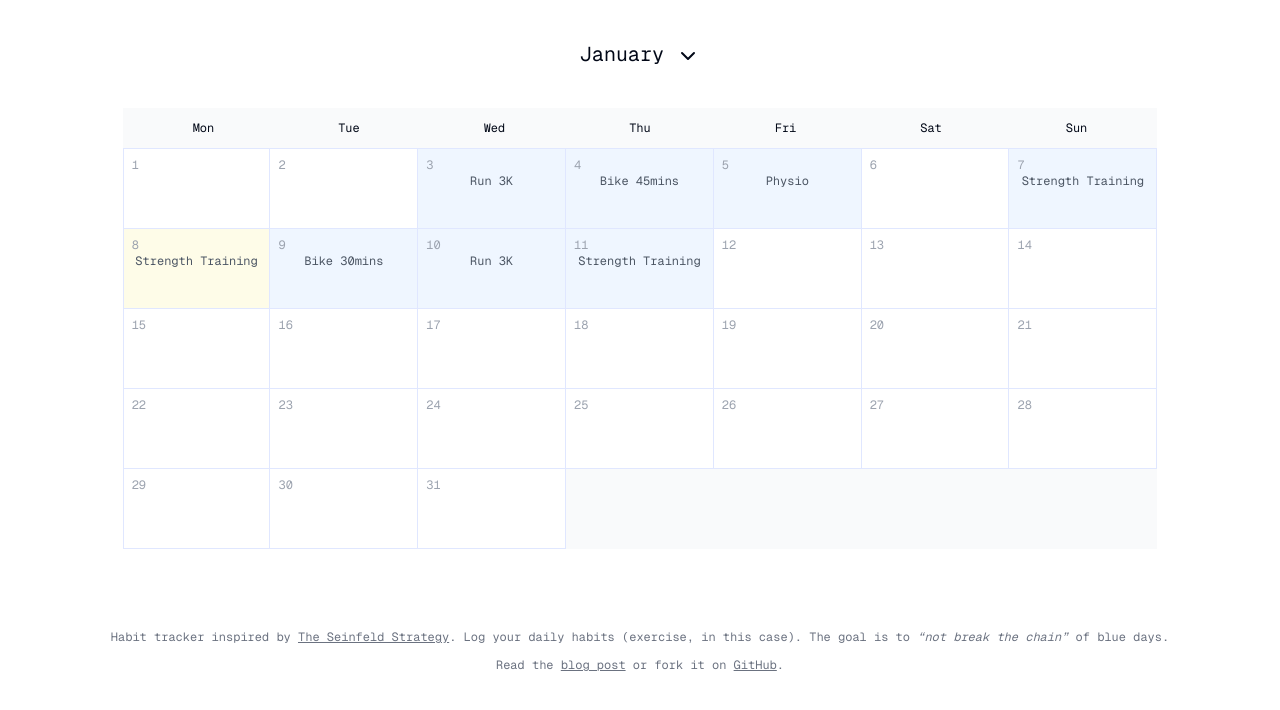
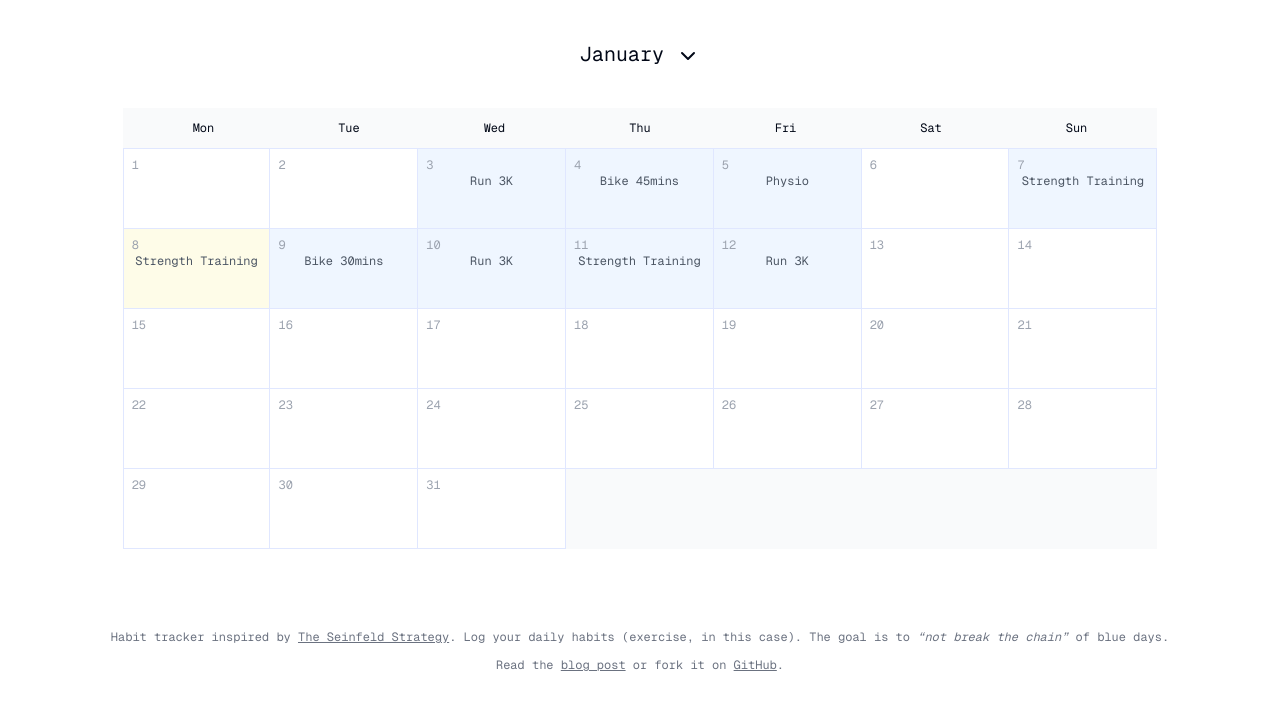
Before and after one commit to scottgallant/seinfeld-calendar, a Next.js app: page / in a window 1280 px wide. Shown: the top 710 px of the page. Built offline with nearby package versions, Linux system fonts and the light colour scheme.

Commit message:
Update specialDates.js

```diff
--- a/src/data/specialDates.js
+++ b/src/data/specialDates.js
@@ -7,6 +7,7 @@ const specialDates = [
     { "date": "2024-01-09", "description": "Bike 30mins" },
     { "date": "2024-01-10", "description": "Run 3K" },
     { "date": "2024-01-11", "description": "Strength Training" },
+    { "date": "2024-01-12", "description": "Run 3K" },
 ];
 
 export default specialDates;
```
